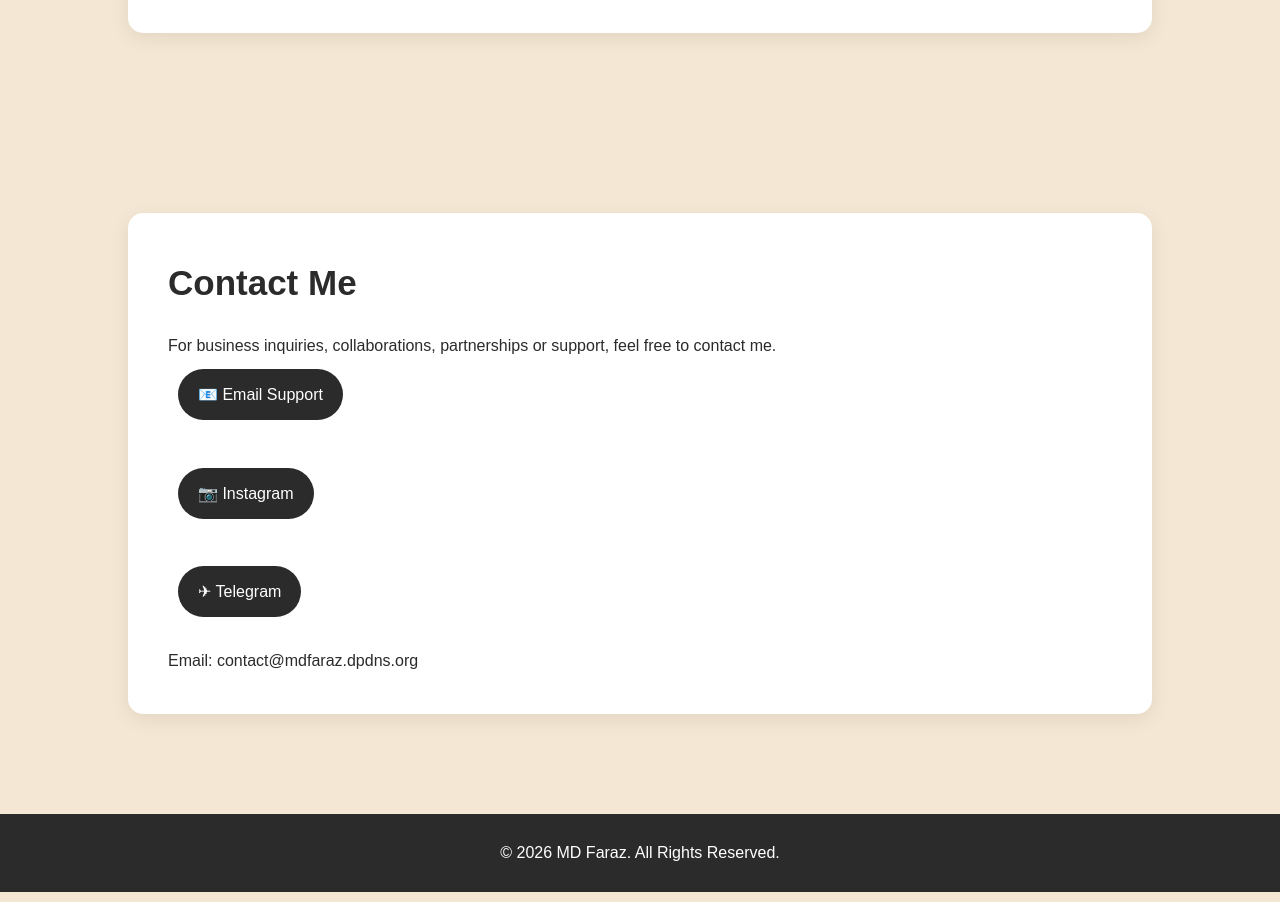
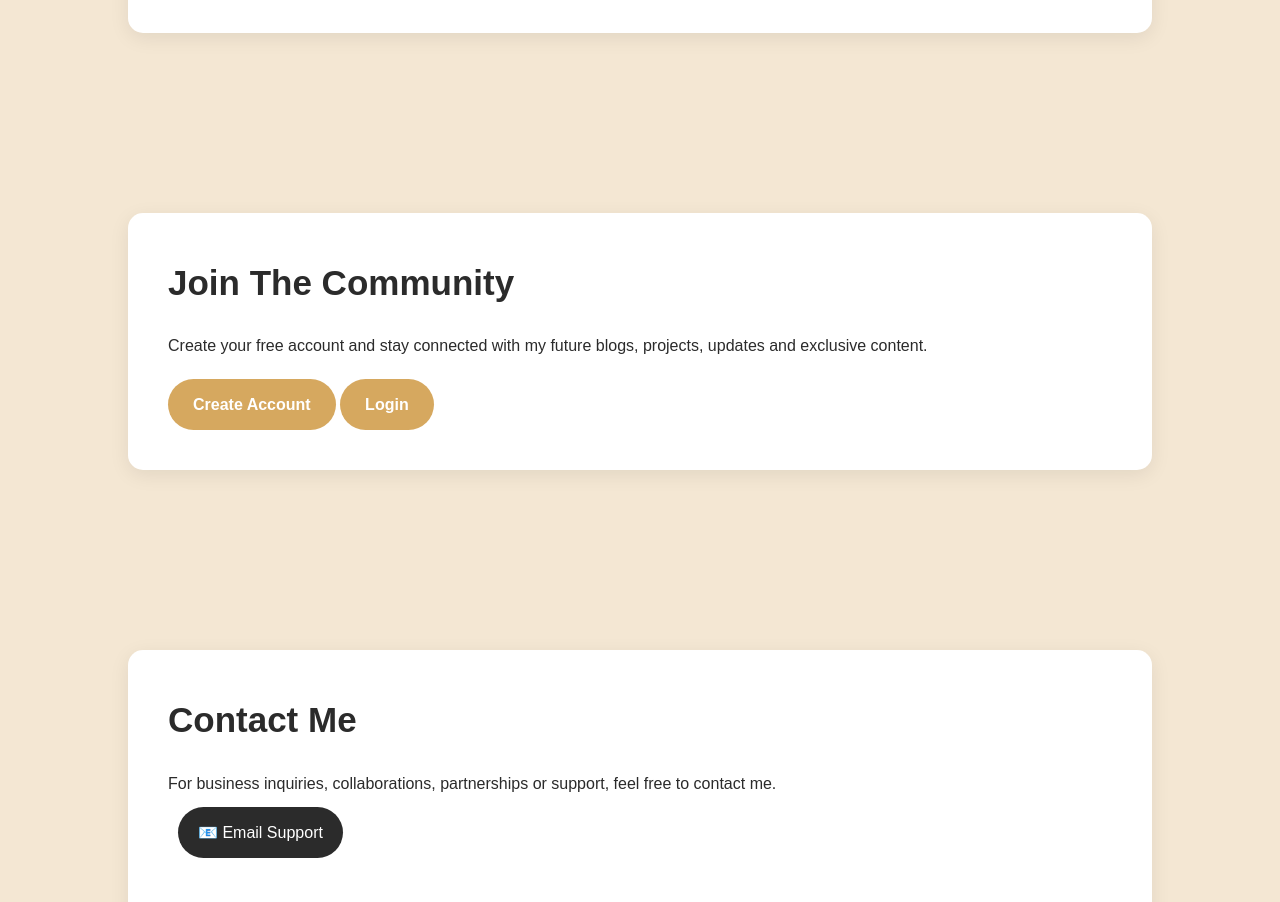
Before and after one commit to Mdfaraz70/Mdfaraz70.github.io, a plain HTML site: page index.html in a window 1280 px wide. Shown: the part 3340-4242 px from the top of the page. Drawn offline with Linux system fonts and the light colour scheme.

Commit message:
Add community join section with account links
Added a new section for community engagement with account creation and login options.

```diff
--- a/index.html
+++ b/index.html
@@ -424,7 +424,29 @@ journeys and future goals.
 </div>
 
 </section>
+<section id="join">
 
+<div class="about">
+
+<h2>Join The Community</h2>
+
+<p>
+Create your free account and stay connected
+with my future blogs, projects, updates and
+exclusive content.
+</p>
+
+<a href="signup.html" class="btn">
+Create Account
+</a>
+
+<a href="login.html" class="btn">
+Login
+</a>
+
+</div>
+
+</section>
 <section id="contact">
 
 <div class="contact">
```
